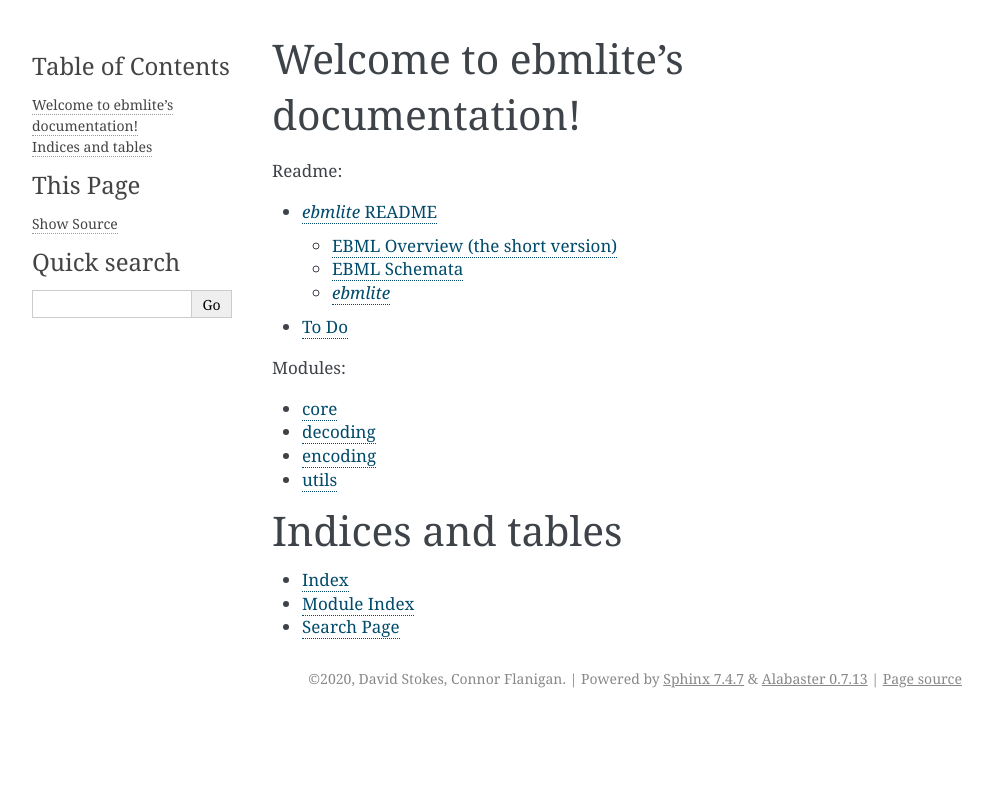
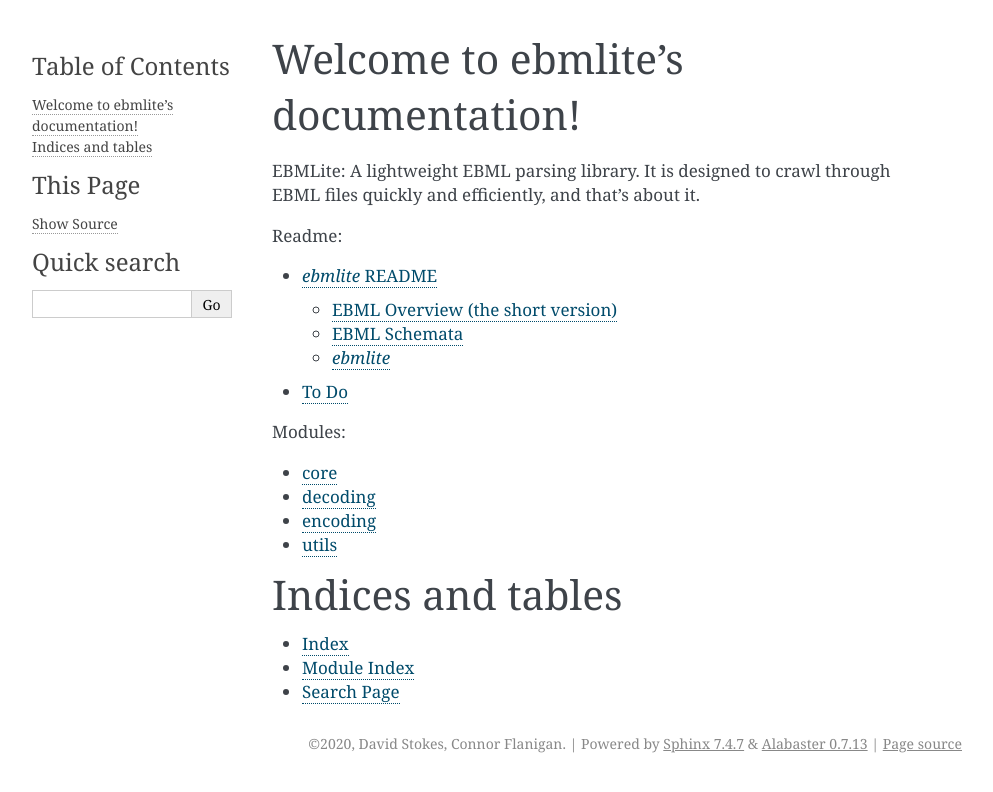
Before and after one commit to MideTechnology/ebmlite, a Sphinx documentation site: the page built from docs/source/index.rst, in a window 1280 px wide. Shown: the top 792 px of the page, without its empty margins (148-1141 px from the left). Built offline with Sphinx 7.4.7, drawn with Linux system fonts in a browser that asks for light colours.

Commit message:
updates to docs

```diff
--- a/docs/source/ebmlite/utils.rst
+++ b/docs/source/ebmlite/util.rst
@@ -1,5 +1,5 @@
 utils
 ===================
 
-.. automodule:: ebmlite.utils
+.. automodule:: ebmlite.util
    :members:
--- a/docs/source/index.rst
+++ b/docs/source/index.rst
@@ -5,6 +5,9 @@
 
 Welcome to ebmlite's documentation!
 ===================================
+
+EBMLite: A lightweight EBML parsing library. It is designed to crawl through EBML
+files quickly and efficiently, and that’s about it.
 
 .. toctree::
    :maxdepth: 2
```
Also changed, not shown: other parts of docs/source/index.rst (+1 -1 lines), 1 other file.
